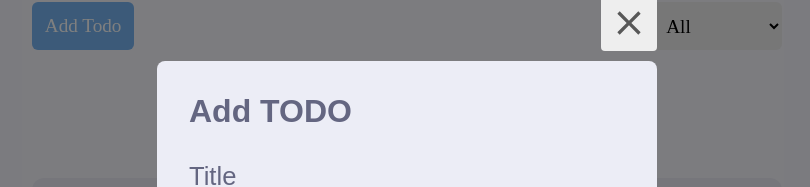
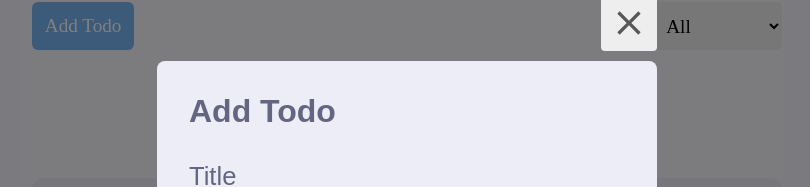
Before and after one commit to michaelmiracle018/Developer_Test_Todo, a React (Create React App) app: page / in a window 1280 px wide. Both pictures are taken after typing "Sample" into the empty fields and a click on the button "Add Todo". Shown: the part 134-321 px from the top of the page, without its empty margins (233-1043 px from the left). Built offline with nearby package versions, Linux system fonts and the light colour scheme.

Commit message:
correct text for adding and updating todo

```diff
--- a/src/components/deleteModal/DeleteModal.tsx
+++ b/src/components/deleteModal/DeleteModal.tsx
@@ -27,7 +27,7 @@ const DeleteModal = ({
 							<MdOutlineClose onClick={() => setShowDeleteModal(false)} />
 						</div>
 						<div>
-							<h1 className="form__title">Add TODO</h1>
+							<h1 className="form__title">Delete Todo</h1>
 							<h4>Are you sure you want to delete this item?</h4>
 							<div style={{ marginTop: "1rem" }}>
 								<button
--- a/src/components/modal/Modal.tsx
+++ b/src/components/modal/Modal.tsx
@@ -74,7 +74,9 @@ const Modal = ({ type, showModal, setShowModal, todo }: Props) => {
 							<MdOutlineClose />
 						</div>
 						<div>
-							<h1 className="form__title">Add TODO</h1>
+							<h1 className="form__title">
+								{type === "update" ? "Update Todo" : "Add Todo"}
+							</h1>
 							{isAlert.show && (
 								<Alert
 									alert={isAlert!}
@@ -108,7 +110,9 @@ const Modal = ({ type, showModal, setShowModal, todo }: Props) => {
 									</select>
 								</label>
 								<div className="button__container">
-									<button className="btn__style modal__btn">Add Todo</button>
+									<button className="btn__style modal__btn">
+										{type === "update" ? "Update Todo" : "Add Todo"}
+									</button>
 								</div>
 							</form>
 						</div>
```
